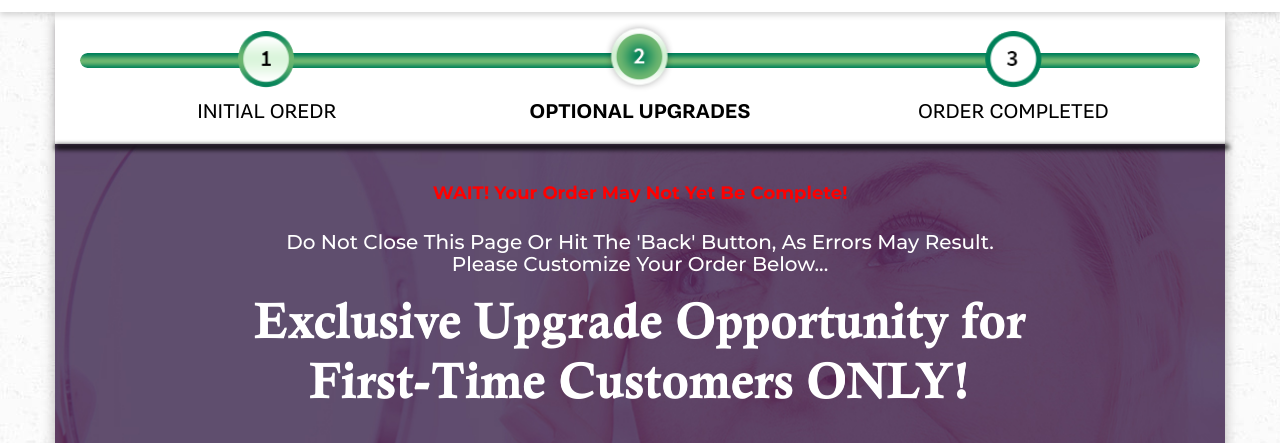
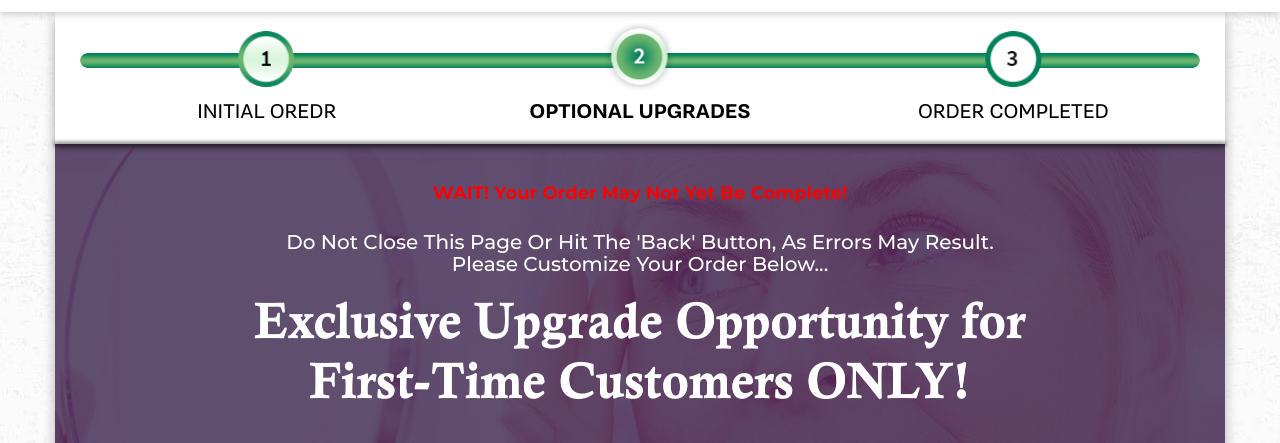
Before and after one commit to DhakaCoders/PhytoRadiance-HTML, a plain HTML site: page index.html in a window 1280 px wide. Shown: the part 74-517 px from the top of the page. Drawn offline with Linux system fonts and the light colour scheme; files whose address does not match are found by name.

Commit message:
border fixing done

```diff
--- a/style.css
+++ b/style.css
@@ -376,9 +376,9 @@ box-shadow: -1px 9px 6px -5px rgba(70,53,80,1);
     left: 0;
     right: 0;
     top: -5px;
-    -webkit-box-shadow: 2px 8px 5px 2px  rgb(180, 179, 179);
-    -moz-box-shadow: 2px 8px 5px 2px  rgb(180, 179, 179);
-    box-shadow: 2px 8px 5px 2px  rgb(0, 0, 0);
+    -webkit-box-shadow: 0px 5px 4px 1px rgb(180, 179, 179);
+    -moz-box-shadow: 0px 5px 4px 1px rgb(180, 179, 179);
+    box-shadow: 0px 5px 4px 1px rgb(0, 0, 0);
     z-index: 2;
 }
 
```
